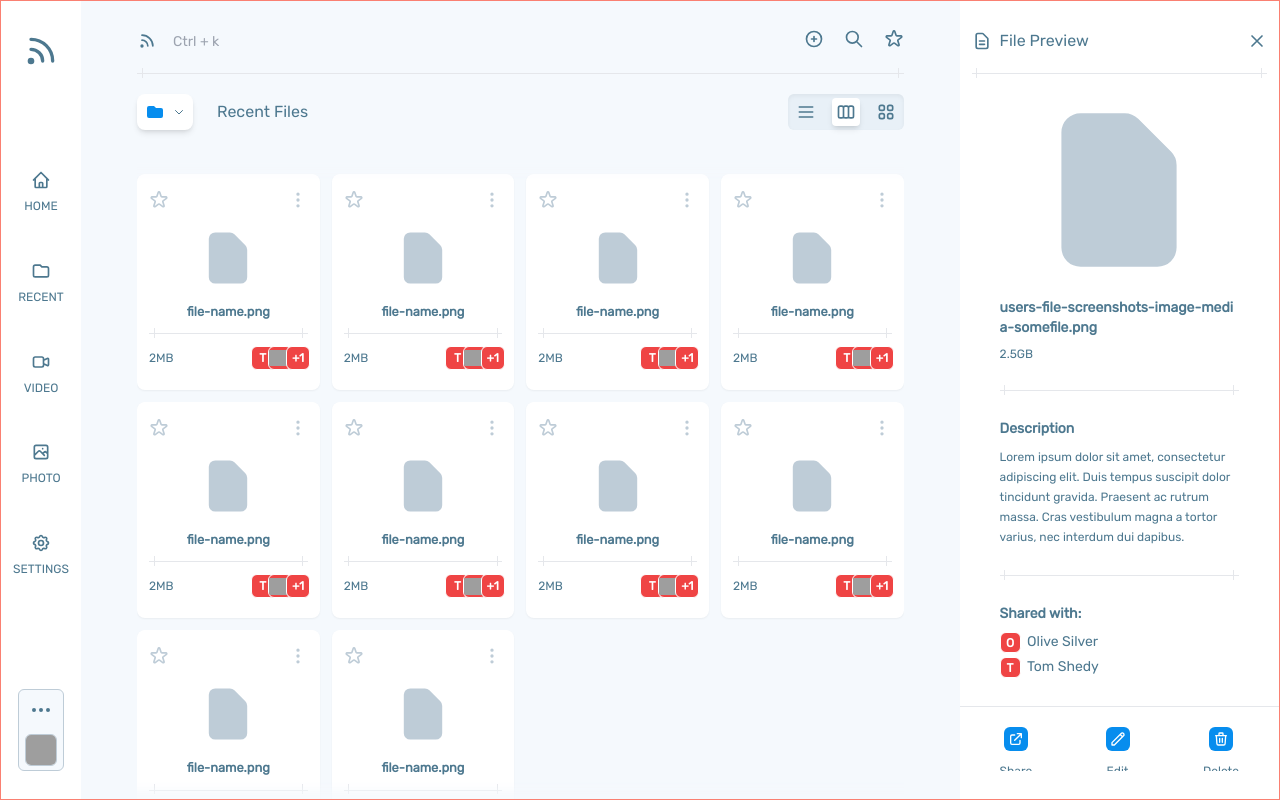
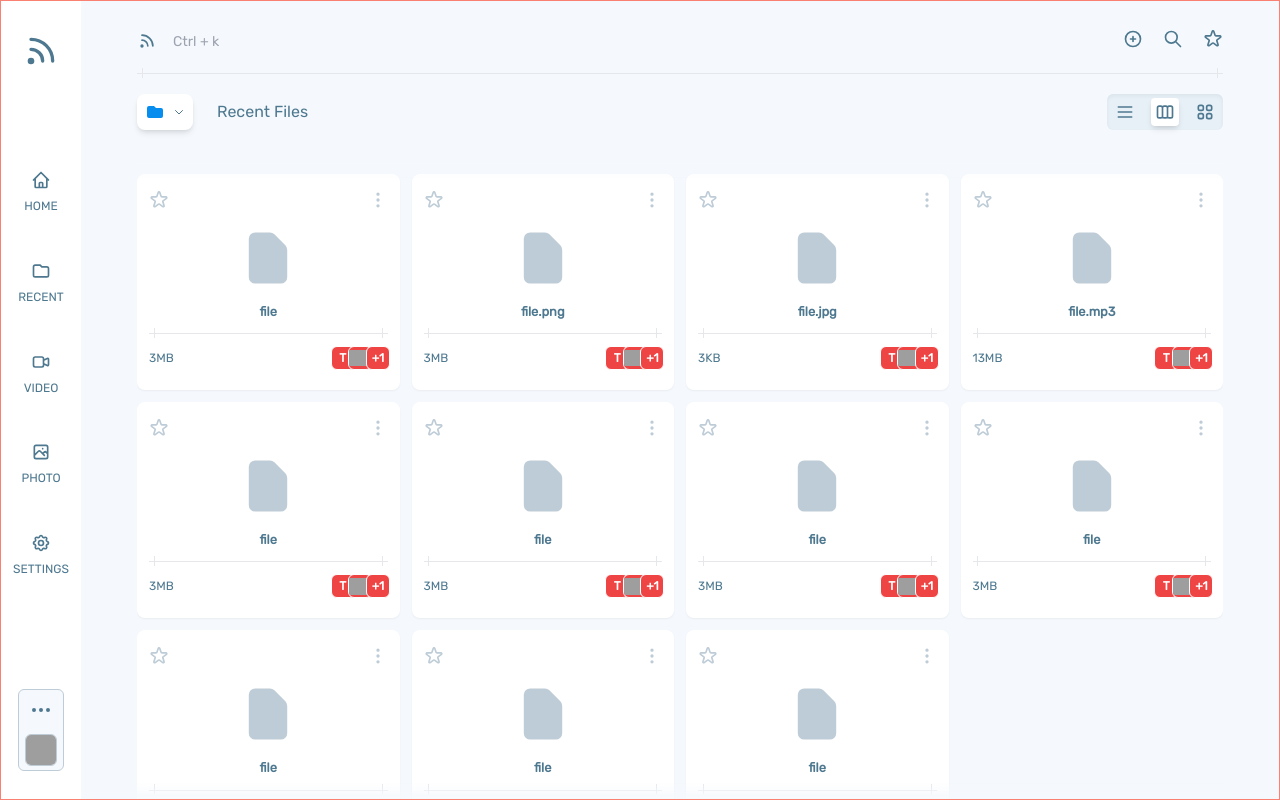
Before and after one commit to micaiah-effiong/File-share, a Vue app in the folder client/: page / in a window 1280 px wide. Built offline with nearby package versions, Linux system fonts and the light colour scheme; grey boxes are pictures that could not be loaded; the HTML template or start-up script is replaced by a standard one.

Commit message:
✨ toggle file preview feature
- passed file information to preview to display based on opened file

```diff
--- a/client/src/App.vue
+++ b/client/src/App.vue
@@ -88,16 +88,14 @@
               @scroll="scrollDirection"
             >
               <!-- GRID FILE ITEM -->
-              <GridFileItem filename="file-name.png" size="2mb" />
-              <GridFileItem filename="file-name.png" size="2mb" />
-              <GridFileItem filename="file-name.png" size="2mb" />
-              <GridFileItem filename="file-name.png" size="2mb" />
-              <GridFileItem filename="file-name.png" size="2mb" />
-              <GridFileItem filename="file-name.png" size="2mb" />
-              <GridFileItem filename="file-name.png" size="2mb" />
-              <GridFileItem filename="file-name.png" size="2mb" />
-              <GridFileItem filename="file-name.png" size="2mb" />
-              <GridFileItem filename="file-name.png" size="2mb" />
+              <!-- <GridFileItem filename="file-name.png" size="2mb" /> -->
+              <GridFileItem
+                v-for="(file, index) in files"
+                :filename="file.name"
+                :size="file.size"
+                :key="index"
+                @click="toggleFilePreview(true, { file })"
+              />
             </div>
           </div>
           <!-- <div class="grid p-2 gap-1 h-[10rem]">
@@ -110,7 +108,11 @@
         </main>
       </main>
 
-      <FilePreview :isClosed="showFilePreview" />
+      <FilePreview
+        :showFilePreview="showFilePreview"
+        :setShowFilePreview="toggleFilePreview"
+        :fileInformation="previewFileInfo"
+      />
     </div>
     <BottomNav :class="directionClassName" />
   </div>
@@ -153,10 +155,10 @@ export default defineComponent({
     ViewSwitcher,
   },
   setup() {
-    // return { scrollDirection: this.scrollDirection };
-    const showFilePreview: Ref<boolean> = ref(true);
-    let initialScrollPosition: Ref<number> = ref(0);
-    let directionClassName: Ref<string> = ref("");
+    const showFilePreview: Ref<boolean> = ref(false);
+    const previewFileInfo: Ref<any> = ref({});
+    const initialScrollPosition: Ref<number> = ref(0);
+    const directionClassName: Ref<string> = ref("");
     const scrollDirection = throttle((event: Event) => {
       if (!event.target) return;
       const initialPos = initialScrollPosition.value;
@@ -164,21 +166,45 @@ export default defineComponent({
       console.log("initial sc pos ", initialPos, target.scrollTop);
 
       const movementDifference = initialPos - target.scrollTop;
-      const direction =
-        movementDifference === Math.abs(movementDifference) ? "Up" : "Down";
+      // const direction =
+      //   movementDifference === Math.abs(movementDifference) ? "Up" : "Down";
       directionClassName.value =
         movementDifference === Math.abs(movementDifference) ? "" : "hide-below";
 
-      console.log({ direction });
-
       initialScrollPosition.value = target.scrollTop;
     }, 100);
-    return { showFilePreview, scrollDirection, directionClassName };
+
+    const files: Array<{ name: string; size: string }> = [
+      { name: "file", size: "3mb" },
+      { name: "file.png", size: "3mb" },
+      { name: "file.jpg", size: "3kb" },
+      { name: "file.mp3", size: "13mb" },
+      { name: "file", size: "3mb" },
+      { name: "file", size: "3mb" },
+      { name: "file", size: "3mb" },
+      { name: "file", size: "3mb" },
+      { name: "file", size: "3mb" },
+      { name: "file", size: "3mb" },
+      { name: "file", size: "3mb" },
+    ];
+    return {
+      previewFileInfo,
+      scrollDirection,
+      directionClassName,
+      showFilePreview,
+      files,
+    };
   },
 
   methods: {
     getContentScrollPositionBeforeScroll(event: Event) {
       console.log(event.target);
+    },
+
+    toggleFilePreview(display: boolean, option: any) {
+      this.showFilePreview = display;
+      this.previewFileInfo = option.file;
+      console.log("CALLED", { display, state: this.showFilePreview });
     },
   },
 });
--- a/client/src/layouts/FilePreview/FilePreview.vue
+++ b/client/src/layouts/FilePreview/FilePreview.vue
@@ -1,7 +1,7 @@
 <template>
   <aside
     class="h-full max-w-5/12 w-5/12 py-7 bg-white hidden md:block"
-    v-if="!closed"
+    v-if="showFilePreview"
     v-bind="$attrs"
   >
     <div class="flex flex-col h-full">
@@ -11,7 +11,7 @@
             <DocumentTextIcon class="w-5" />
             <span>File Preview</span>
           </div>
-          <button class="w-5" @click="openPreview"><XIcon /></button>
+          <button class="w-5" @click="closePreview"><XIcon /></button>
         </div>
         <div class="py-5">
           <div class="cut"></div>
@@ -26,9 +26,9 @@
               </div>
               <div class="grid gap-2">
                 <div class="font-semibold break-all">
-                  users-file-screenshots-image-media-somefile.png
+                  {{ fileInformation.name }}
                 </div>
-                <div class="text-xs">2.5GB</div>
+                <div class="text-xs">{{ fileInformation.size }}</div>
               </div>
             </div>
             <div class="cut"></div>
@@ -73,11 +73,11 @@
       </main>
     </div>
   </aside>
-  <div v-if="closed"></div>
+  <div v-if="!showFilePreview"></div>
 </template>
 
 <script lang="ts" >
-import { defineComponent, PropType, ref } from "vue";
+import { defineComponent, toRefs } from "vue";
 import { DocumentIcon } from "@heroicons/vue/solid";
 import {
   DocumentTextIcon,
@@ -101,20 +101,27 @@ export default defineComponent({
     ActionBtn,
   },
   props: {
-    isClosed: {
-      type: Boolean as PropType<boolean>,
+    showFilePreview: {
+      type: Boolean,
       required: true,
+    },
+    setShowFilePreview: {
+      type: Function,
+      required: true,
+    },
+    fileInformation: {
+      type: Object,
     },
   },
   setup(props) {
-    // const closed = toRef(props, "isClosed");
-    const closed = ref(false);
+    console.log("UPDATE", props.showFilePreview);
 
-    return { closed };
+    const { showFilePreview, fileInformation } = toRefs(props);
+    return { showFilePreview, fileInformation };
   },
   methods: {
-    openPreview() {
-      this.closed = !this.closed;
+    closePreview() {
+      this.setShowFilePreview(false);
     },
   },
 });
```
